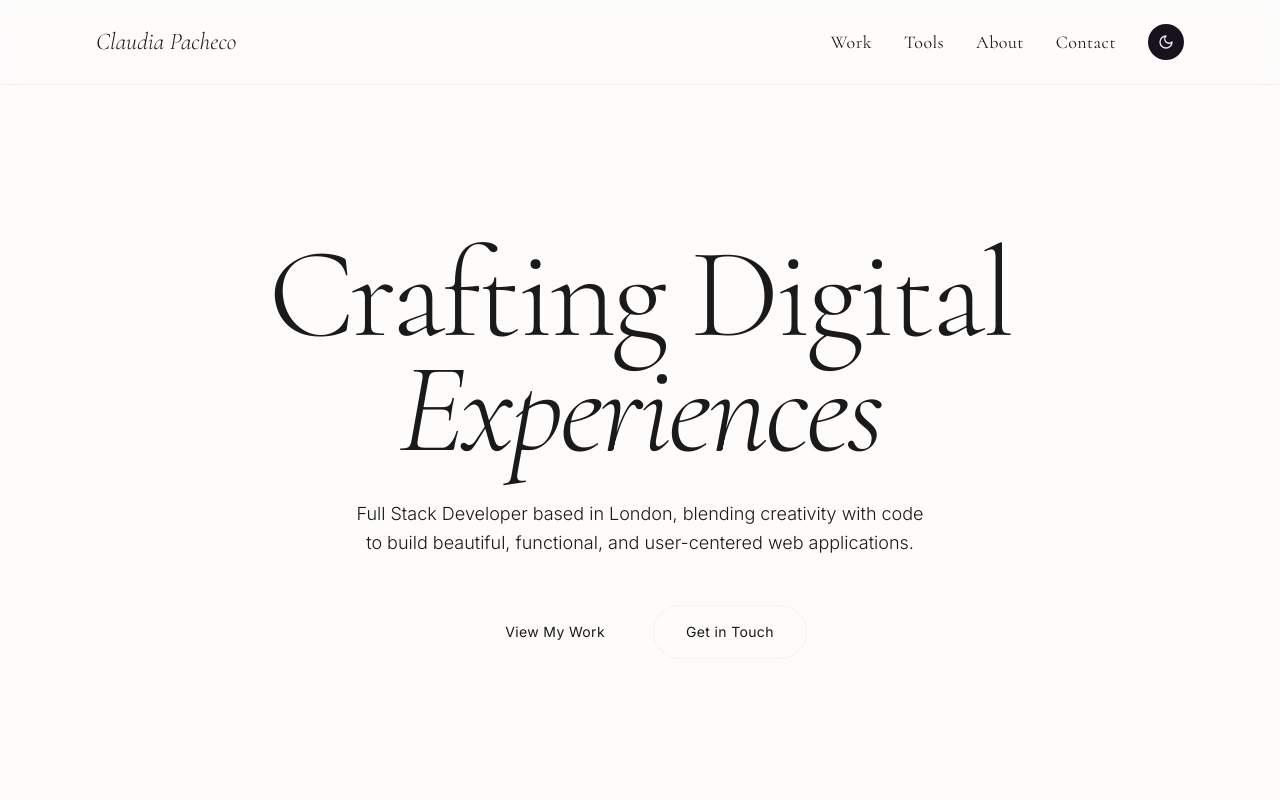
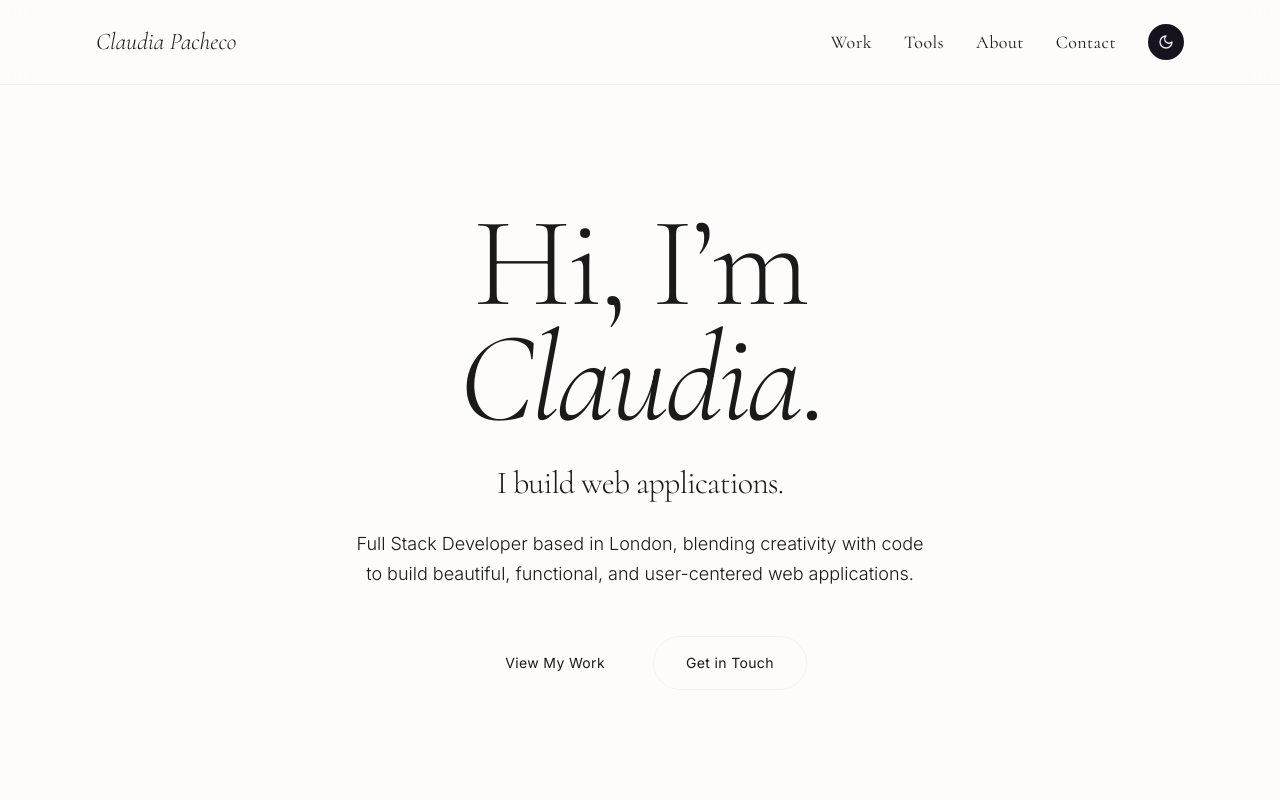
Before and after one commit to claudia-pacheco/Claudiawebsiteportfolio, a React (Vite) app: page / in a window 1280 px wide. Shown: the top 800 px of the page. Built offline with nearby package versions, Linux system fonts and the light colour scheme.

Commit message:
hero section updated

```diff
--- a/src/app/App.tsx
+++ b/src/app/App.tsx
@@ -205,7 +205,7 @@ export default function App() {
           transition={{ duration: 0.5, delay: 0.5 }}
           className="font-[family-name:var(--font-body)] text-xs tracking-[0.2em] uppercase text-muted-foreground"
         >
-          Portfolio
+          Welcome to my portfolio
         </motion.p>
       </motion.div>
 
@@ -288,10 +288,14 @@ export default function App() {
 
             <h1 className="font-[family-name:var(--font-display)] font-light tracking-tight leading-[0.9]"
               style={{ fontSize: "clamp(4rem, 10vw, 9rem)" }}>
-              Crafting Digital
+              Hi, I’m
               <br />
-              <em className="text-primary">Experiences</em>
+              <em className="text-primary">Claudia</em>.
             </h1>
+
+             <p className="font-[family-name:var(--font-display)] font-light tracking-tight leading-[0.9] "style={{ fontSize: "clamp(2rem, 1vw, 9rem)" }}>
+              I build web applications.
+            </p>
 
             <p className="font-[family-name:var(--font-body)] text-lg font-light text-muted-foreground max-w-xl mx-auto leading-relaxed">
               Full Stack Developer based in London, blending creativity with code to build beautiful, functional, and user-centered web applications.
```
